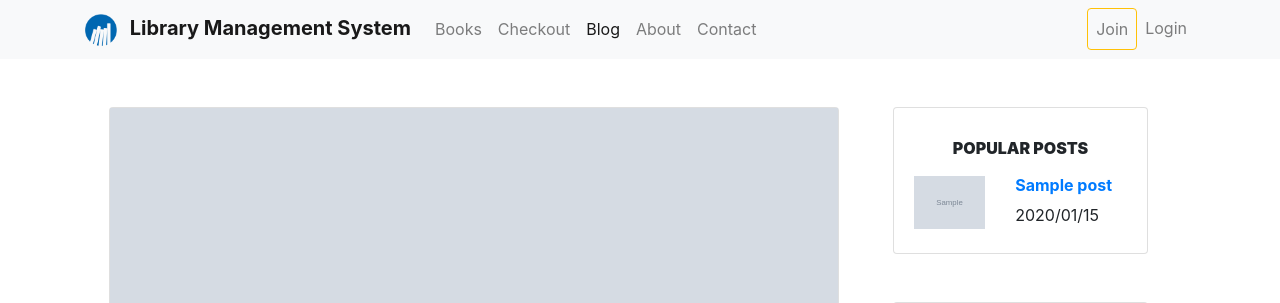
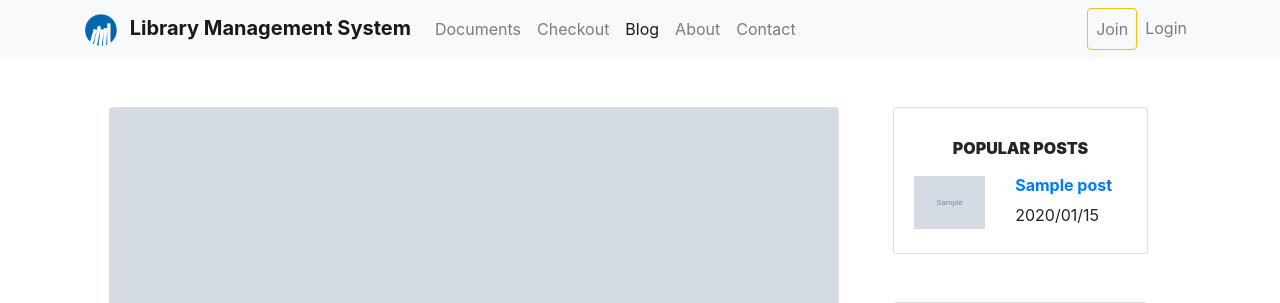
Before and after one commit to Pedram-Parsian/Library-Management-System, a Django app: page /blog/sample/ in a window 1280 px wide. Shown: the top 303 px of the page. Run offline with Django 3.2, Linux system fonts and the light colour scheme; tables that the repository leaves empty hold one stand-in row (values such as "Sample post"); grey boxes marked "Sample" are stand-in pictures; some libraries are stand-ins or nearby versions; some web fonts are replaced.

Commit message:
change books to documents and route the document and blog urls

```diff
--- a/templates/base/navbar.html
+++ b/templates/base/navbar.html
@@ -11,8 +11,8 @@
     </button>
     <div class="collapse navbar-collapse" id="navbarcollapse">
       <ul class="navbar-nav mr-auto">
-        <li class="nav-item {% if navbar == 'books' %}active{% endif %}">
-          <a class="nav-link" href="">Books {% if navbar == 'books' %}<span
+        <li class="nav-item {% if navbar == 'documents' %}active{% endif %}">
+          <a class="nav-link" href="{% url 'documents:list' %}">Documents {% if navbar == 'documents' %}<span
             class="sr-only">(current)</span>{% endif %}</a>
         </li>
         <li class="nav-item {% if navbar == 'checkout' %}active{% endif %}">
@@ -20,7 +20,7 @@
             class="sr-only">(current)</span>{% endif %}</a>
         </li>
         <li class="nav-item {% if navbar == 'blog' %}active{% endif %}">
-          <a class="nav-link" href="">Blog {% if navbar == 'blog' %}<span
+          <a class="nav-link" href="{% url 'blog:home' %}">Blog {% if navbar == 'blog' %}<span
             class="sr-only">(current)</span>{% endif %}</a>
         </li>
         <li class="nav-item {% if navbar == 'about' %}active{% endif %}">
@@ -45,7 +45,7 @@
             </a>
             <div class="dropdown-menu" aria-labelledby="navbarDropdownMore">
               {% if request.user.is_superuser %}
-                <a class="dropdown-item" href="{% url 'admin' %}">Admin Panel</a>
+                <a class="dropdown-item" href="/admin">Admin Panel</a>
               {% endif %}
               <a class="dropdown-item" href="">Profile</a>
               <a class="dropdown-item" href="">Logout</a>
```
